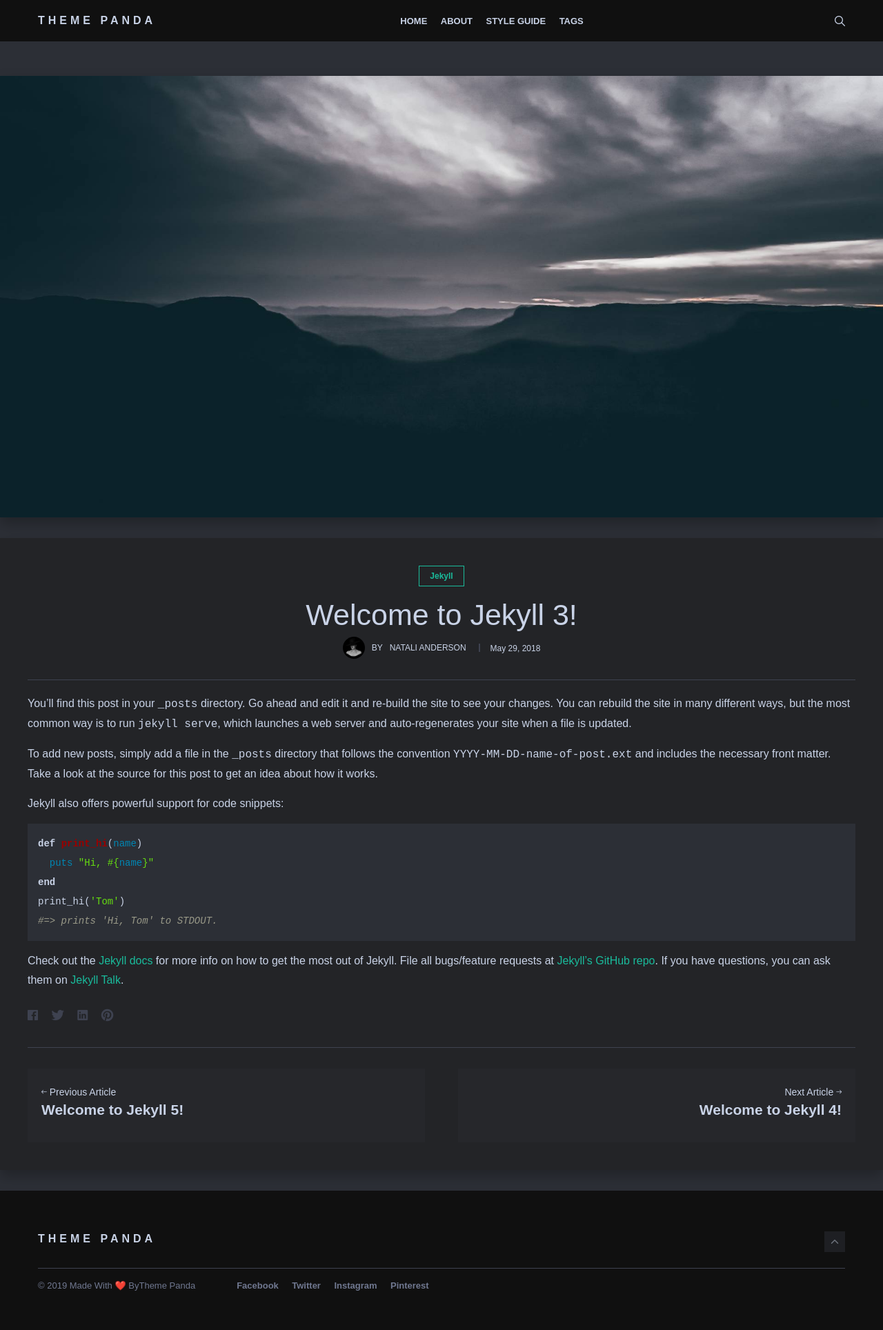
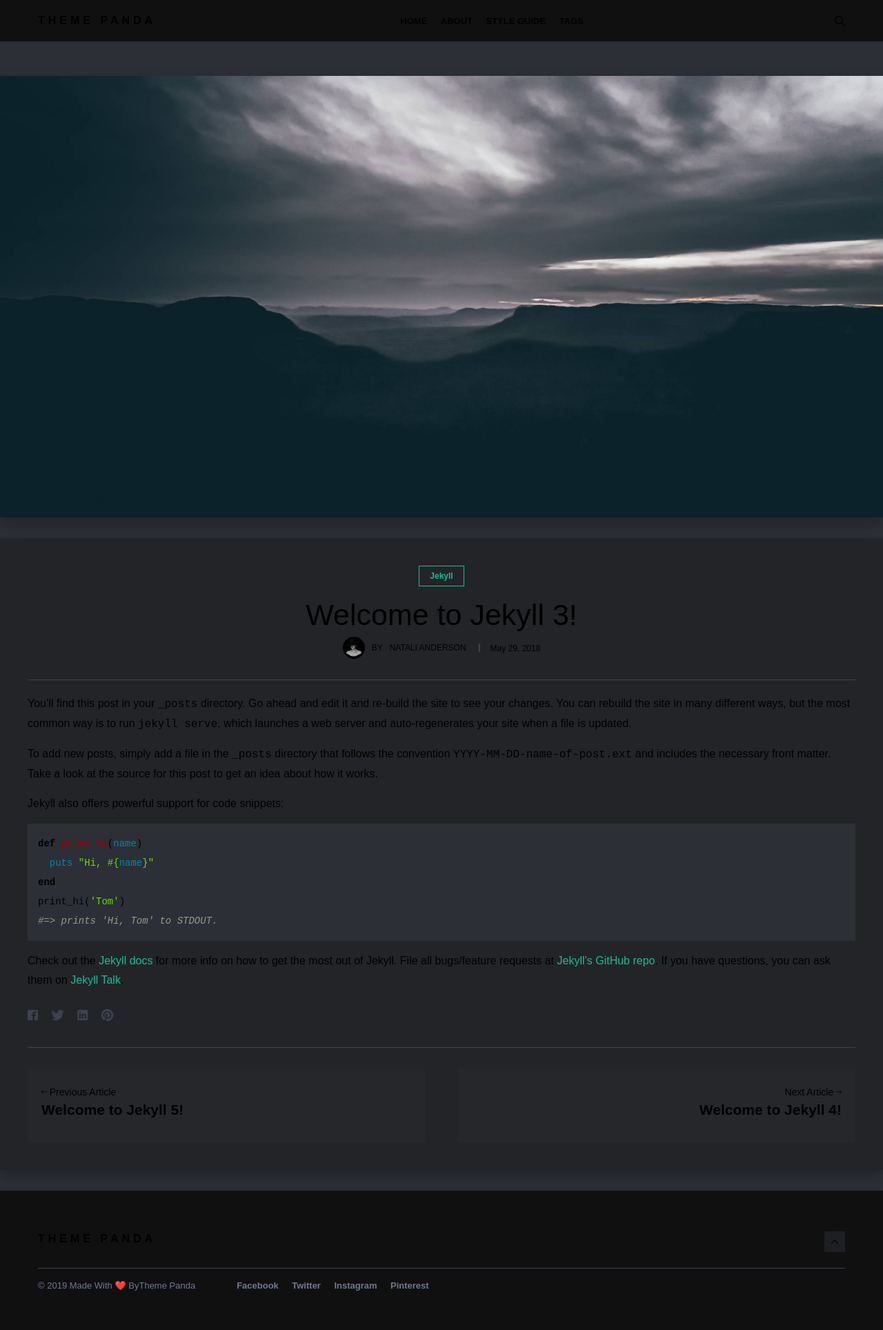
Before and after one commit to innowebka/34, a Jekyll site: the page built from _posts/2019-07-01-3.md, in a window 1280 px wide. Shown: the whole page at 69% size. Built offline with Jekyll 4.4.1, drawn with Linux system fonts in a browser that asks for light colours; nearby versions of some CDN libraries; library files that are not in the unit come from our copies; comment, search, counter and statistics services are not loaded.

Commit message:
Update _colors.scss

```diff
--- a/_sass/0-settings/_colors.scss
+++ b/_sass/0-settings/_colors.scss
@@ -2,7 +2,7 @@
 $primary-color: #1ABC9C;
 $secondary-color: #C19CD8;
 $highlight: #ffeea8;
-$text: #C9D3E7;
+$text: #000000;
 $gray-blue: #707890;
 $white: #ffffff;
 $black: #101010;
```
